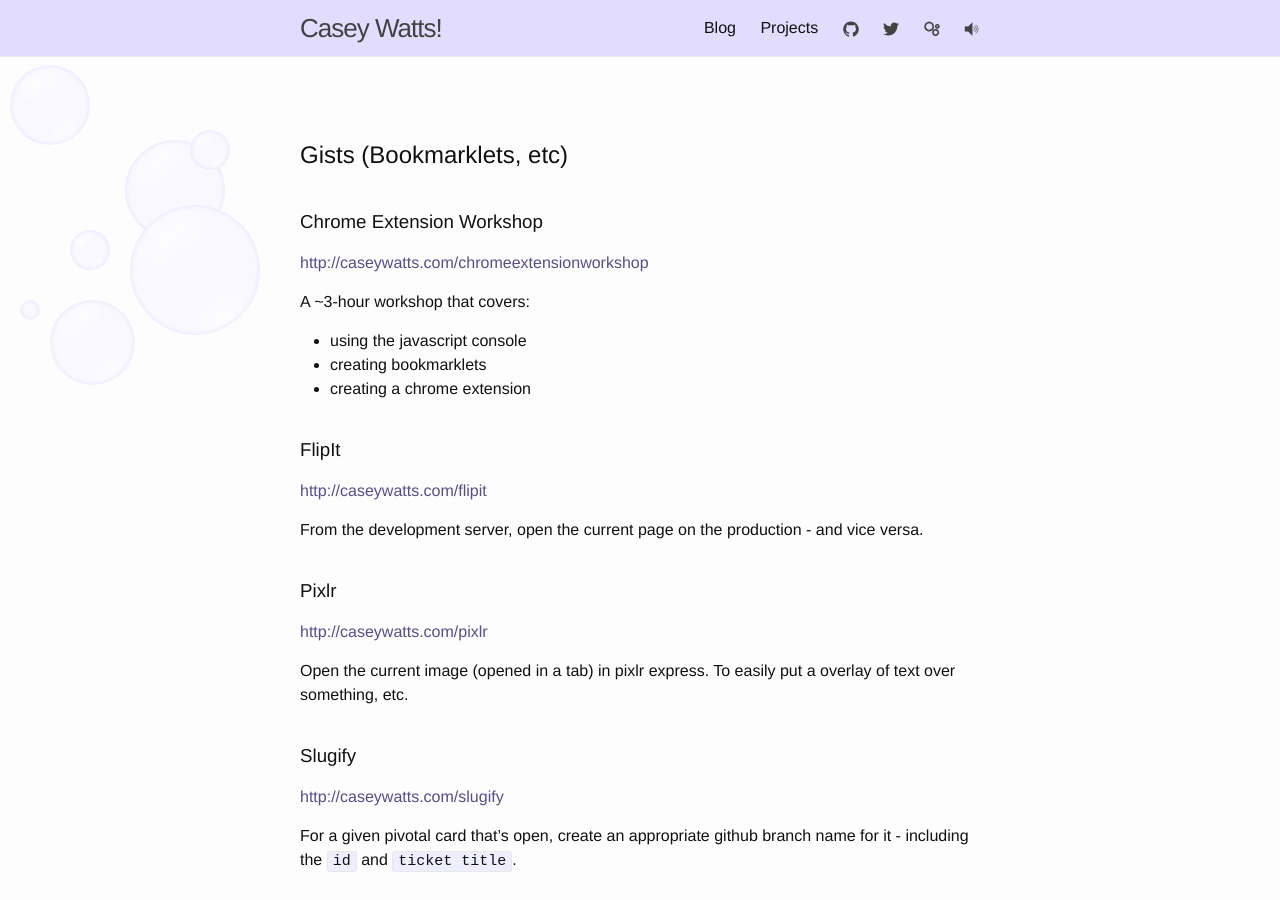
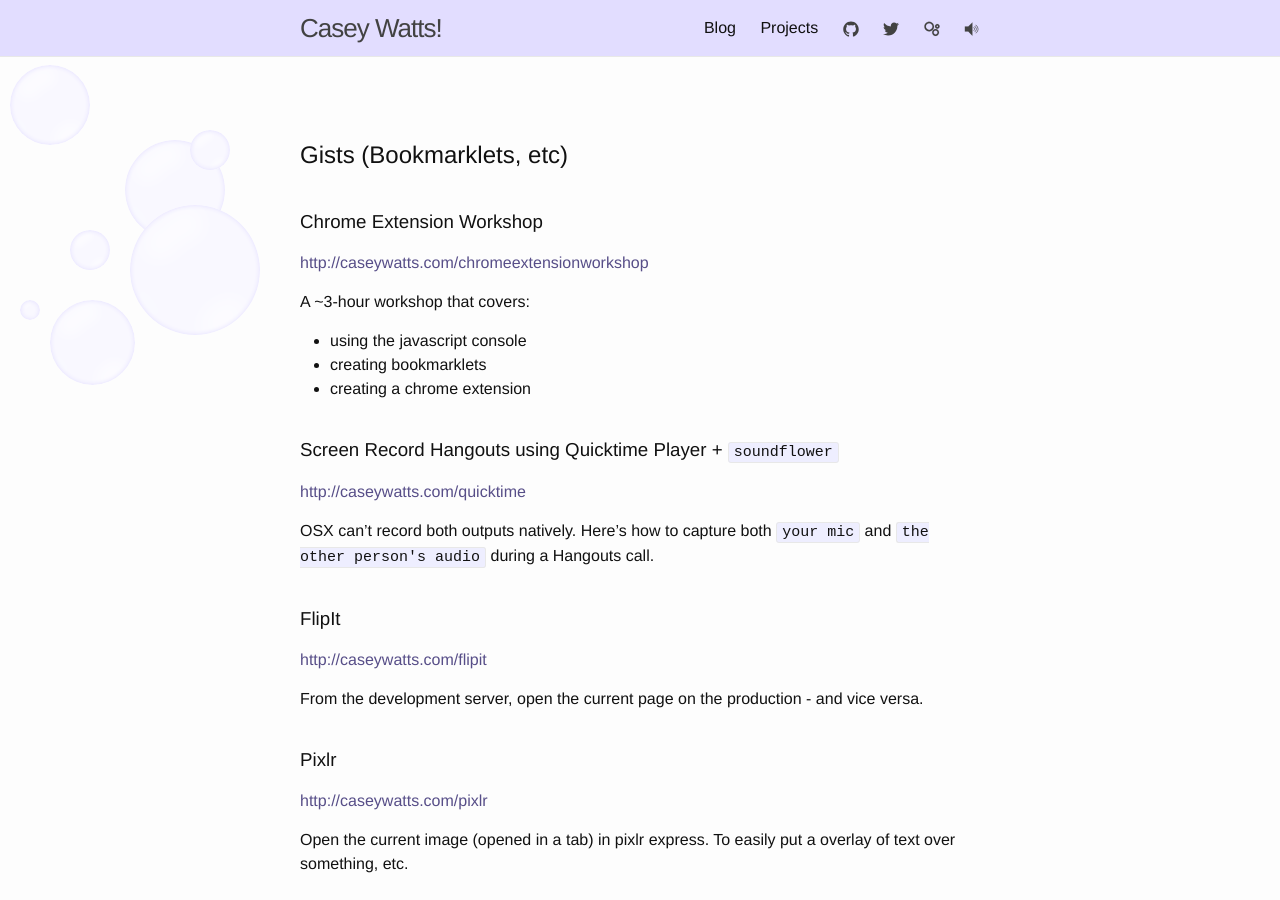
Before and after one commit to caseywatts/caseywatts.github.io, a Jekyll site: the page built from projects.md, in a window 1280 px wide and 900 px high. Built offline with Jekyll 4.4.1, drawn with Linux system fonts in a browser that asks for light colours.

Commit message:
create shortcut url for quicktime trick, and add it to projects.md

```diff
--- a/projects.md
+++ b/projects.md
@@ -14,6 +14,11 @@
 - using the javascript console
 - creating bookmarklets
 - creating a chrome extension
+
+### Screen Record Hangouts using Quicktime Player + `soundflower`
+<http://caseywatts.com/quicktime>
+
+OSX can't record both outputs natively. Here's how to capture both `your mic` and `the other person's audio` during a Hangouts call.
 
 ### FlipIt
 <http://caseywatts.com/flipit>
--- /dev/null
+++ b/quicktime.html
@@ -0,0 +1,5 @@
+---
+layout: null
+---
+
+<meta http-equiv="refresh" content="0; url=https://gist.github.com/caseywatts/1046ec6fd908d7d76f07e5ea8ef40b32">
```
